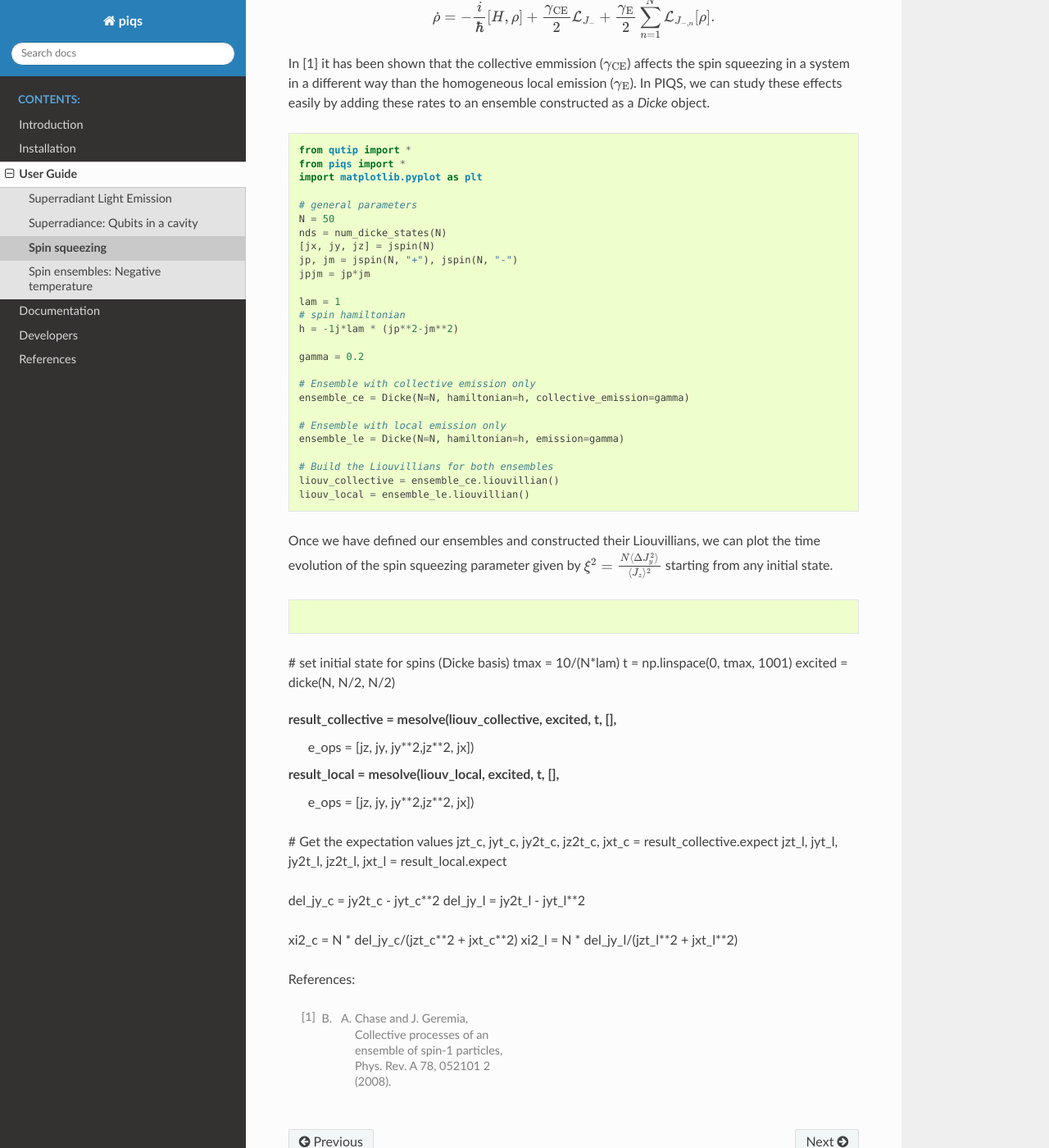
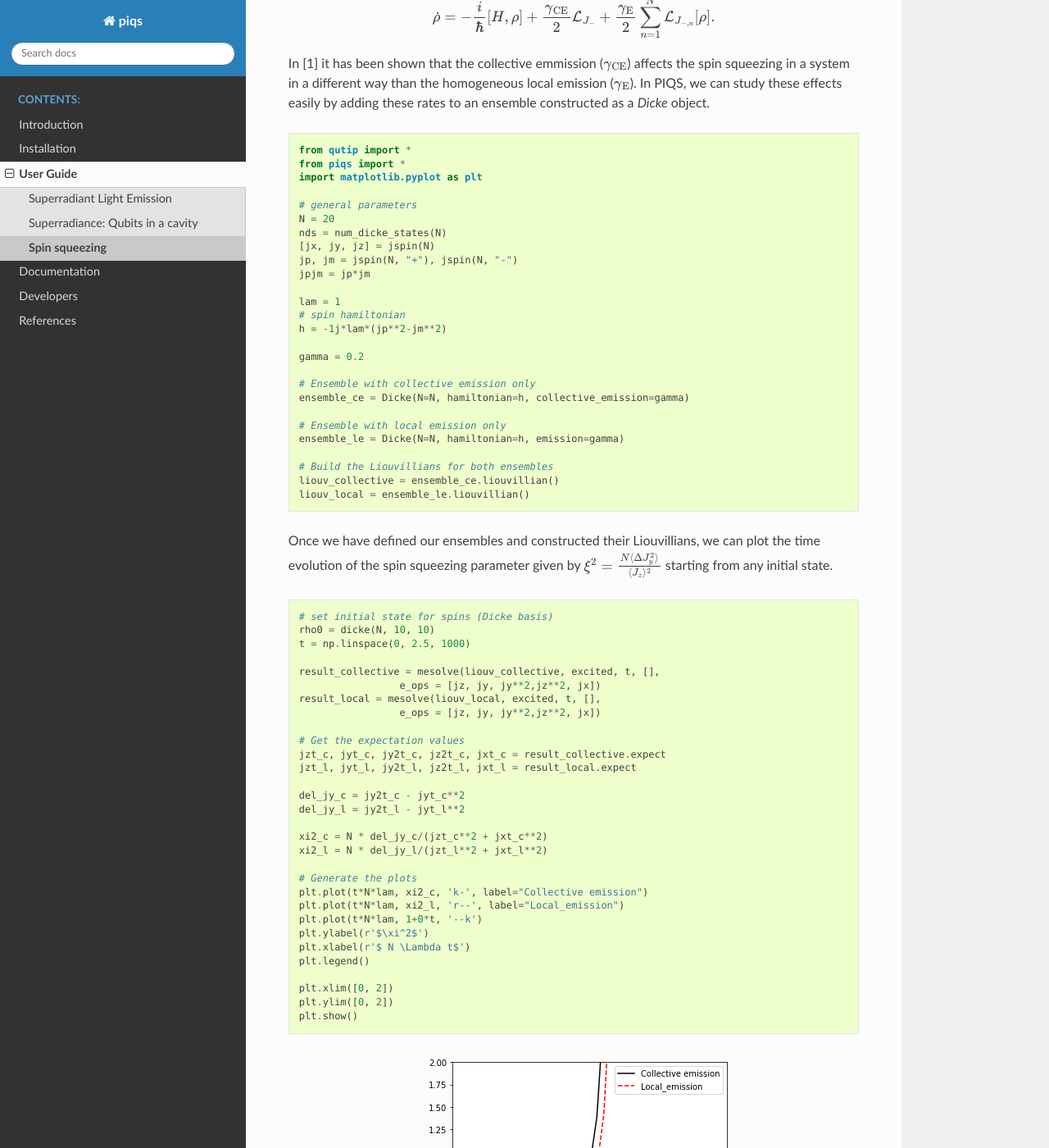
Before and after one commit to nathanshammah/piqs, a Sphinx documentation site: the page built from doc/source/examples/spin_squeezing.rst, in a window 1280 px wide and 1400 px high, scrolled down 326 px. Shown: the whole window at 82% size. Built offline with Sphinx 7.4.7 and the Read the Docs theme 2.0.0, drawn with Linux system fonts in a browser that asks for light colours.

Commit message:
spin squeezing added

```diff
--- a/doc/source/examples/negative_temp.rst
+++ b/doc/source/examples/negative_temp.rst
@@ -37,3 +37,9 @@ Secondly, we will exploit the permutational invariance of the local processes in
 In the following we might use in plots thefollowing equivalent notation :math:`\gamma_\text {CE}=\gamma_\Downarrow`,
 :math:`\gamma_\text {CP}=\gamma_\Uparrow`, :math:`\gamma_\text {E}=\gamma_\downarrow`, :math:`\gamma_\text {P}=\gamma_\uparrow`, and
 :math:`\gamma_\text {D}=\gamma_\phi`.
+
+References:
+
+.. [1]
+
+.. [2]
--- a/doc/source/examples/spin_squeezing.rst
+++ b/doc/source/examples/spin_squeezing.rst
@@ -22,7 +22,7 @@ In [1] it has been shown that the collective emmission (:math:`\gamma_\text{CE}`
 	import matplotlib.pyplot as plt
 
 	# general parameters
-	N = 50
+	N = 20
 	nds = num_dicke_states(N)
 	[jx, jy, jz] = jspin(N)
 	jp, jm = jspin(N, "+"), jspin(N, "-")
@@ -30,7 +30,7 @@ In [1] it has been shown that the collective emmission (:math:`\gamma_\text{CE}`
 
 	lam = 1
 	# spin hamiltonian
-	h = -1j*lam * (jp**2-jm**2)
+	h = -1j*lam*(jp**2-jm**2)
 
 	gamma = 0.2
 
@@ -48,26 +48,39 @@ Once we have defined our ensembles and constructed their Liouvillians, we can pl
 
 .. code-block:: python
 
-# set initial state for spins (Dicke basis)
-tmax = 10/(N*lam)
-t = np.linspace(0, tmax, 1001)
-excited = dicke(N, N/2, N/2)
+	# set initial state for spins (Dicke basis)
+	rho0 = dicke(N, 10, 10)
+	t = np.linspace(0, 2.5, 1000)
 
+	result_collective = mesolve(liouv_collective, excited, t, [],
+	                 e_ops = [jz, jy, jy**2,jz**2, jx])
+	result_local = mesolve(liouv_local, excited, t, [],
+	                 e_ops = [jz, jy, jy**2,jz**2, jx])
 
-result_collective = mesolve(liouv_collective, excited, t, [],
-                 e_ops = [jz, jy, jy**2,jz**2, jx])
-result_local = mesolve(liouv_local, excited, t, [],
-                 e_ops = [jz, jy, jy**2,jz**2, jx])
+	# Get the expectation values
+	jzt_c, jyt_c, jy2t_c, jz2t_c, jxt_c = result_collective.expect
+	jzt_l, jyt_l, jy2t_l, jz2t_l, jxt_l = result_local.expect
 
-# Get the expectation values
-jzt_c, jyt_c, jy2t_c, jz2t_c, jxt_c = result_collective.expect
-jzt_l, jyt_l, jy2t_l, jz2t_l, jxt_l = result_local.expect
+	del_jy_c = jy2t_c - jyt_c**2
+	del_jy_l = jy2t_l - jyt_l**2
 
-del_jy_c = jy2t_c - jyt_c**2
-del_jy_l = jy2t_l - jyt_l**2
+	xi2_c = N * del_jy_c/(jzt_c**2 + jxt_c**2)
+	xi2_l = N * del_jy_l/(jzt_l**2 + jxt_l**2)
 
-xi2_c = N * del_jy_c/(jzt_c**2 + jxt_c**2)
-xi2_l = N * del_jy_l/(jzt_l**2 + jxt_l**2)
+	# Generate the plots
+	plt.plot(t*N*lam, xi2_c, 'k-', label="Collective emission")
+	plt.plot(t*N*lam, xi2_l, 'r--', label="Local_emission")
+	plt.plot(t*N*lam, 1+0*t, '--k')
+	plt.ylabel(r'$\xi^2$')
+	plt.xlabel(r'$ N \Lambda t$')
+	plt.legend()
+
+	plt.xlim([0, 2])
+	plt.ylim([0, 2])
+	plt.show()
+
+.. figure:: images/spin_squeezing.png
+   :align: center
 
 
 References:
--- a/doc/source/guide.rst
+++ b/doc/source/guide.rst
@@ -60,8 +60,6 @@ The system's Liouvillian can be built using :code:`system.liouvillian()`. The pr
    examples/superradiant_light_emission
    examples/superradiance
    examples/spin_squeezing
-   examples/boundary_time_crystal
-   examples/negative_temp
 
 .. list-table:: PIQS functions
    :widths: 15 10 30
```
Also changed, not shown: doc/source/examples/images/spin_squeezing.png (added).
